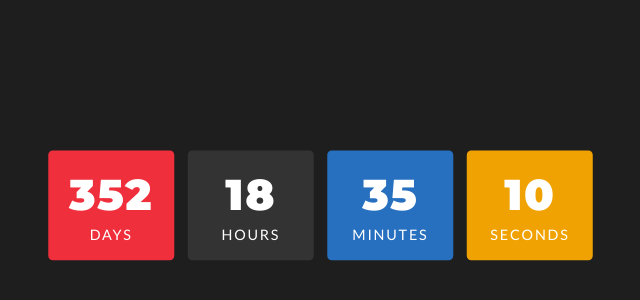
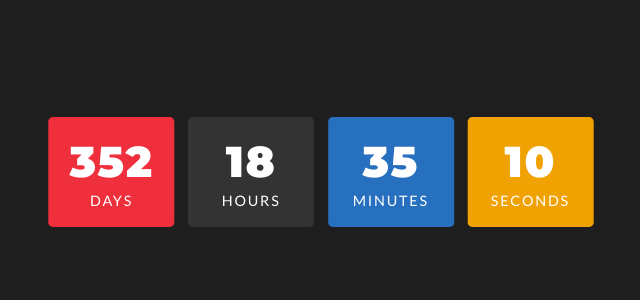
Before and after one commit to StudentGradeB/Countdown_Widget, a plain HTML site: page index.html in a window 1280 px wide. Shown: the part 188-488 px from the top of the page, without its empty margins (319-959 px from the left). Drawn offline with Linux system fonts and the light colour scheme.

Commit message:
Update index.html

```diff
--- a/index.html
+++ b/index.html
@@ -3,6 +3,7 @@
 <head>
   <meta charset="UTF-8" />
   <meta name="viewport" content="width=device-width, initial-scale=1.0"/>
+  <meta name="color-scheme" content="dark" />
   <link href="https://fonts.googleapis.com/css?family=Lato:400,700|Montserrat:900" rel="stylesheet">
   <title>Countdown Timer - Dark</title>
   <style>
@@ -10,17 +11,19 @@
       margin: 0;
       padding: 0;
       background-color: #1e1e1e; /* Dark background */
-      font-family: 'Lato', sans-serif;
       height: 100%;
       width: 100%;
+      overflow: hidden;
+      color: white;
+      font-family: 'Lato', sans-serif;
+    }
+
+    #widget-container {
+      height: 100vh;
       display: flex;
       justify-content: center;
       align-items: center;
-      color: #fff;
-    }
-
-    #widget-container {
-      transform: scale(0.9); /* Adjust size if needed */
+      transform: scale(0.9); /* resize control */
       transform-origin: top center;
     }
 
@@ -95,7 +98,7 @@
     };
 
     setInterval(updateTimer, 1000);
-    updateTimer(); // initial call
+    updateTimer();
   </script>
 </body>
 </html>
```
